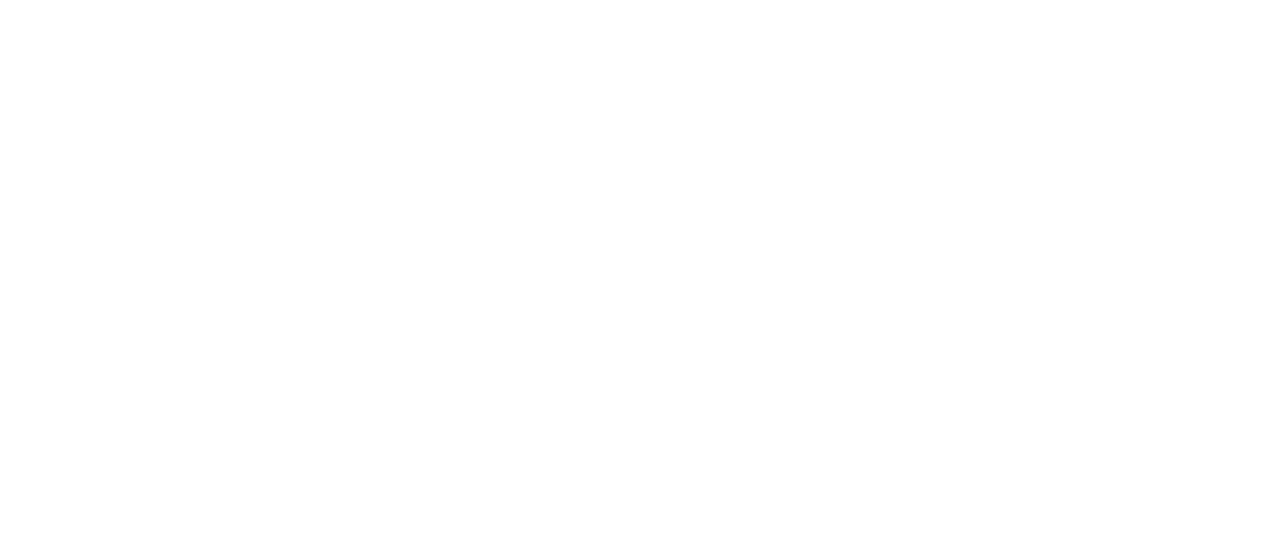
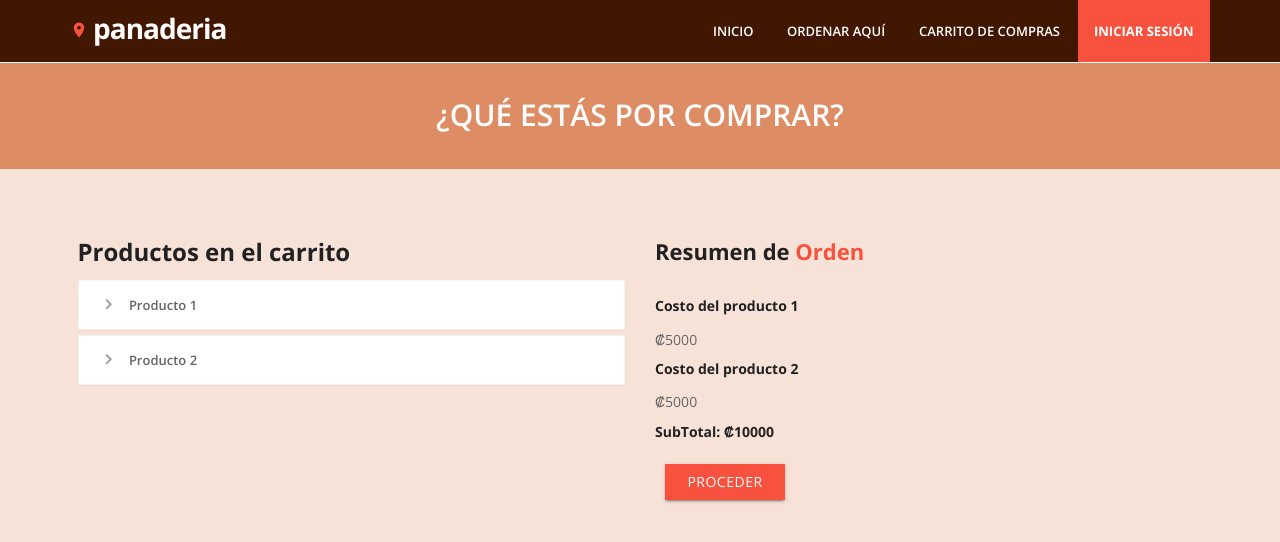
Before and after one commit to badervalsan72/ProyectoDesarrolloWeb, a PHP site: page /cart.php in a window 1280 px wide. Before the commit the part shown is empty. Shown: the top 542 px of the page. Run offline with PHP 8.4, Linux system fonts and the light colour scheme.

Commit message:
Cambios en interfaz, header y cart

```diff
--- a/cart.php
+++ b/cart.php
@@ -0,0 +1,150 @@
+<!DOCTYPE html>
+<html lang="en">
+<head>
+<meta charset="utf-8">
+<title>Carrito de Compras</title>
+<meta name="viewport" content="width=device-width, initial-scale=1.0" />
+<meta name="description" content="" />
+<meta name="author" content="http://webthemez.com" />
+<!-- css -->
+<link href="https://fonts.googleapis.com/icon?family=Material+Icons" rel="stylesheet">
+<link rel="stylesheet" href="materialize/css/materialize.min.css" media="screen,projection" />
+<link href="css/bootstrap.min.css" rel="stylesheet" />
+<link href="css/fancybox/jquery.fancybox.css" rel="stylesheet">
+<link href="css/flexslider.css" rel="stylesheet" />
+<link href="css/style.css" rel="stylesheet" />
+
+<!-- HTML5 shim, for IE6-8 support of HTML5 elements -->
+<!--[if lt IE 9]>
+      <script src="http://html5shim.googlecode.com/svn/trunk/html5.js"></script>
+    <![endif]-->
+
+</head>
+<body>
+<div id="wrapper">
+	<!-- start header -->
+    <?php
+    include "header.php";
+    ?>
+
+	<section id="inner-headline">
+	<div class="container">
+		<div class="row">
+			<div class="col-lg-12">
+				<h2 class="pageTitle">¿Qué estás por comprar?</h2>
+			</div>
+		</div>
+	</div>
+	</section>
+
+	<section id="content">
+	<section class="section-padding">
+		<div class="container">
+            <div class="row">
+				<div class="col-md-6">
+					<div class="block-heading-two">
+						<h3><span>Productos en el carrito</span></h3>
+					</div>
+					<!-- Accordion starts -->
+					<div class="panel-group" id="accordion-alt3">
+					<!-- Panel. Use "panel-XXX" class for different colors. Replace "XXX" with color. -->
+						<div class="panel">
+						<!-- Panel heading -->
+							<div class="panel-heading">
+								<h4 class="panel-title">
+									<a data-toggle="collapse" data-parent="#accordion-alt3" href="#collapseOne-alt3">
+										<i class="fa fa-angle-right"></i> Producto 1
+									</a>
+								</h4>
+							</div>
+							<div id="collapseOne-alt3" class="panel-collapse collapse">
+							<!-- Panel body -->
+								<div class="panel-body">
+                                    <div class="col-md-4">
+                                        <div class="gallery-item">
+                                            <div class="gallery-thumb">
+                                            <img src="img/works/1.png" class="img-responsive" alt="1st gallery Thumb">
+                                        </div>
+                            	            <div class="editContent">
+	                                            <h5>Dona con glaseado azucarado</h5>
+                                                <p>₡5000</p>
+                            	            </div>
+								            <button type="submit" style="margin:10px;" class="btn btn-primary waves-effect waves-dark pull-center">Eliminar</button>
+                                        </div>
+                                    </div>
+								</div>
+							</div>
+					    </div>
+                        <div class="panel">
+						<!-- Panel heading -->
+							<div class="panel-heading">
+								<h4 class="panel-title">
+									<a data-toggle="collapse" data-parent="#accordion-alt3" href="#collapseTwo-alt3">
+										<i class="fa fa-angle-right"></i> Producto 2
+									</a>
+								</h4>
+							</div>
+							<div id="collapseTwo-alt3" class="panel-collapse collapse">
+							<!-- Panel body -->
+								<div class="panel-body">
+                                    <div class="col-md-4">
+                                        <div class="gallery-item">
+                                            <div class="gallery-thumb">
+                                            <img src="img/works/1.png" class="img-responsive" alt="1st gallery Thumb">
+                                        </div>
+                            	            <div class="editContent">
+	                                            <h5>Dona con glaseado azucarado</h5>
+                                                <p>₡5000</p>
+                            	            </div>
+								            <button type="submit" style="margin:10px;" class="btn btn-primary waves-effect waves-dark pull-center">Eliminar</button>
+                                        </div>
+                                    </div>
+								</div>
+							</div>
+					    </div>
+
+
+                    </div>
+			    </div>
+                <div class="col-md-6">
+					<div class="about-text">
+						<h3>Resumen de <span class="color">Orden</span></h3>
+                        <div class="editContent">
+	                        <h5>Costo del producto 1</h5>
+                            <p>₡5000</p>
+                        </div>
+                        <div class="editContent">
+	                        <h5>Costo del producto 2</h5>
+                            <p>₡5000</p>
+                        </div>
+                        <div class="editContent">
+	                        <h5>SubTotal: ₡10000</h5>
+                        </div>
+                        <button type="submit" style="margin:10px;" class="btn btn-primary waves-effect waves-dark pull-center">Proceder</button>
+					</div>
+				</div>
+            </div>
+		</div>
+	</section>
+
+
+</div>
+<!-- javascript
+    ================================================== -->
+<!-- Placed at the end of the document so the pages load faster -->
+<script src="js/jquery.js"></script>
+<script src="js/jquery.easing.1.3.js"></script>
+<script src="materialize/js/materialize.min.js"></script>
+<script src="js/bootstrap.min.js"></script>
+<script src="js/jquery.fancybox.pack.js"></script>
+<script src="js/jquery.fancybox-media.js"></script>
+<script src="js/jquery.flexslider.js"></script>
+<script src="js/animate.js"></script>
+<!-- Vendor Scripts -->
+<script src="js/modernizr.custom.js"></script>
+<script src="js/jquery.isotope.min.js"></script>
+<script src="js/jquery.magnific-popup.min.js"></script>
+<script src="js/animate.js"></script>
+<script src="js/custom.js"></script>
+</body>
+</html>
--- a/header.php
+++ b/header.php
@@ -14,7 +14,7 @@
                     <ul class="nav navbar-nav">
                         <li><a class="waves-effect waves-dark" href="index.php">Inicio</a></li>
                         <li><a class="waves-effect waves-dark" href="order.php">Ordenar aquí</a></li>
-                        <li><a class="waves-effect waves-dark" href="contact.html">Carrito de Compras</a></li>
+                        <li><a class="waves-effect waves-dark" href="cart.php">Carrito de Compras</a></li>
 
                         <?php
                         session_start();
```
